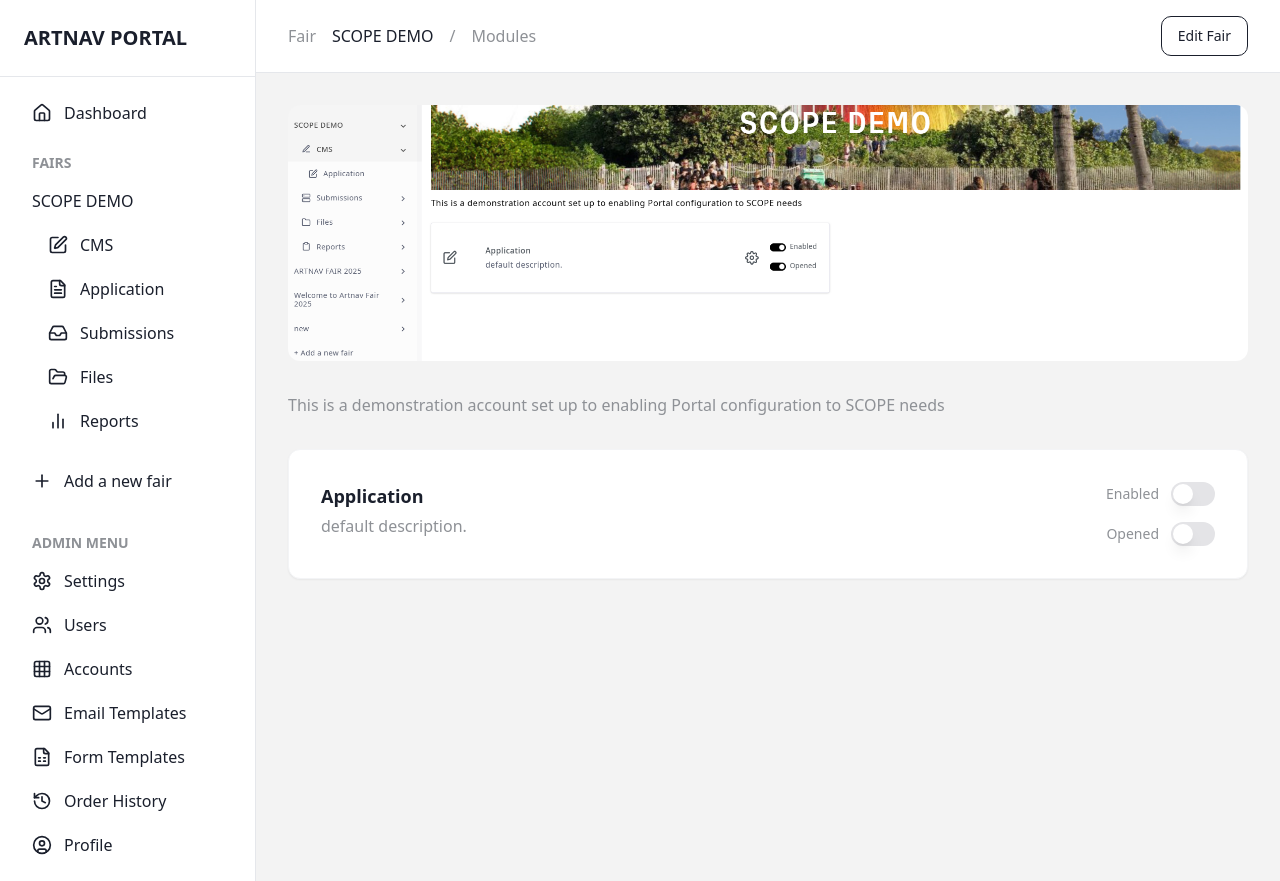
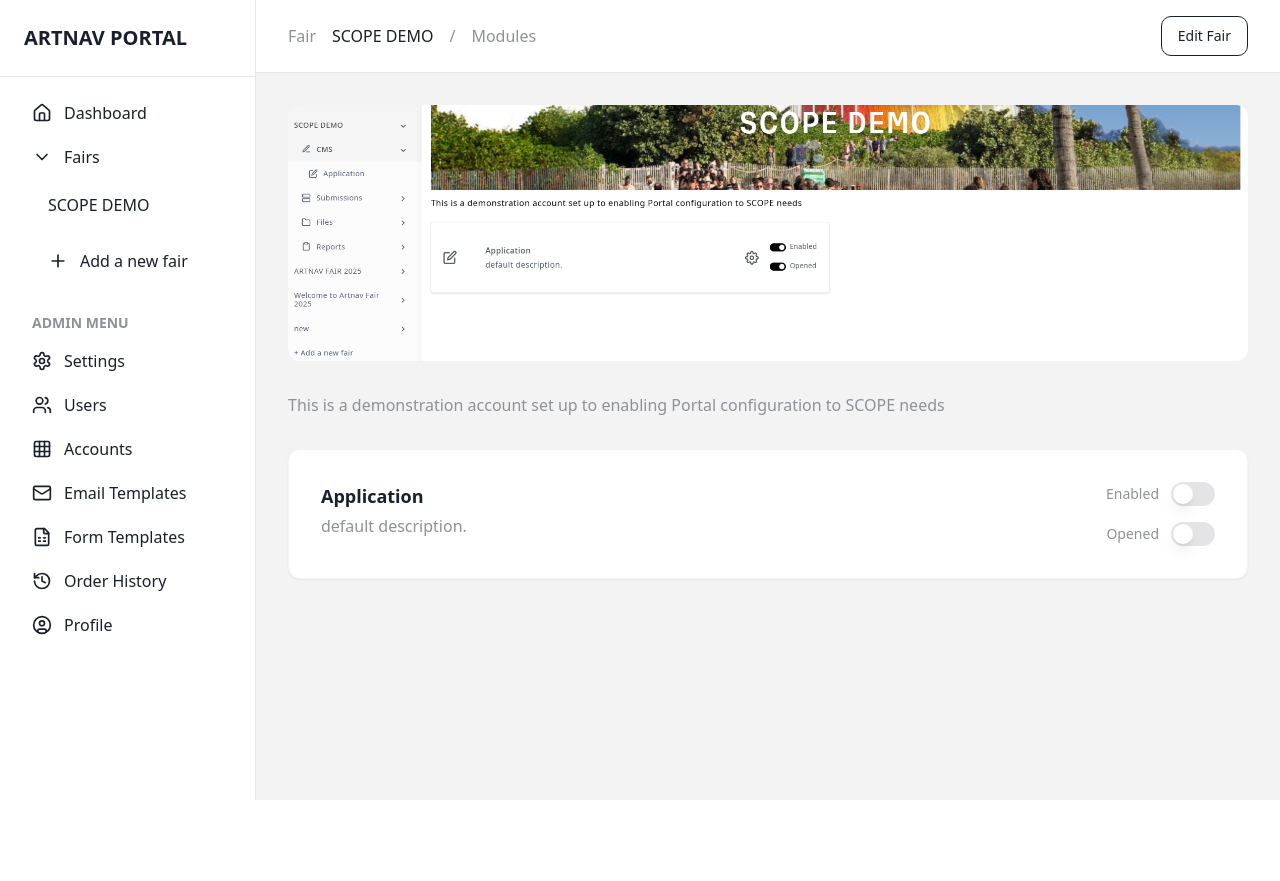
Before and after one commit to kazim3811/scope-artnav-demo, a React (Vite) app: page /dashboard in a window 1280 px wide. After the commit the page ends 800 px from the top, so only its background shows below. Built offline with nearby package versions, Linux system fonts and the light colour scheme.

Commit message:
Refactor: Implement collapsible fair menu
The "fairs" section of the dashboard will now be a collapsible menu.  The "scope demo" fair will be nested under this menu, with nested items for CMS, files, submissions, and reports.  Opening these nested items will display "applications".

```diff
--- a/src/pages/Dashboard.tsx
+++ b/src/pages/Dashboard.tsx
@@ -1,3 +1,4 @@
+
 import {
   Home,
   Settings,
@@ -13,12 +14,19 @@ import {
   Mail,
   FileSpreadsheet,
   History,
-  UserCircle
+  UserCircle,
+  ChevronDown,
+  ChevronRight
 } from "lucide-react";
 import { Button } from "@/components/ui/button";
 import { Switch } from "@/components/ui/switch";
+import { Collapsible, CollapsibleContent, CollapsibleTrigger } from "@/components/ui/collapsible";
+import { useState } from "react";
 
 const Dashboard = () => {
+  const [isOpen, setIsOpen] = useState(true);
+  const [openSubmenu, setOpenSubmenu] = useState<string | null>("cms");
+
   return (
     <div className="min-h-screen bg-[#f3f3f3]">
       <div className="flex">
@@ -35,38 +43,75 @@ const Dashboard = () => {
                 Dashboard
               </a>
 
-              <div className="pt-4">
-                <h2 className="px-4 text-sm font-semibold text-[#8E9196] uppercase">Fairs</h2>
-                <div className="mt-2 space-y-1">
-                  <div className="space-y-1">
-                    <a href="#" className="flex items-center px-4 py-2 text-[#1A1F2C] hover:bg-[#f3f3f3] rounded-lg">
+              <Collapsible open={isOpen} onOpenChange={setIsOpen}>
+                <CollapsibleTrigger className="flex items-center w-full px-4 py-2 text-[#1A1F2C] hover:bg-[#f3f3f3] rounded-lg">
+                  {isOpen ? (
+                    <ChevronDown className="w-5 h-5 mr-3" />
+                  ) : (
+                    <ChevronRight className="w-5 h-5 mr-3" />
+                  )}
+                  Fairs
+                </CollapsibleTrigger>
+                <CollapsibleContent>
+                  <div className="pl-4 mt-2">
+                    <Collapsible>
+                      <CollapsibleTrigger className="flex items-center w-full px-4 py-2 text-[#1A1F2C] hover:bg-[#f3f3f3] rounded-lg">
                         SCOPE DEMO
-                    </a>
-                    <div className="pl-4 space-y-1">
-                      <a href="#" className="flex items-center px-4 py-2 text-[#1A1F2C] hover:bg-[#f3f3f3] rounded-lg">
+                      </CollapsibleTrigger>
+                      <CollapsibleContent className="pl-4">
+                        {/* CMS Section */}
+                        <Collapsible open={openSubmenu === "cms"} onOpenChange={() => setOpenSubmenu(openSubmenu === "cms" ? null : "cms")}>
+                          <CollapsibleTrigger className="flex items-center w-full px-4 py-2 text-[#1A1F2C] hover:bg-[#f3f3f3] rounded-lg">
                             <Edit className="w-5 h-5 mr-3" />
                             CMS
+                          </CollapsibleTrigger>
+                          <CollapsibleContent className="pl-7">
+                            <a href="#" className="flex items-center px-4 py-2 text-[#1A1F2C] hover:bg-[#f3f3f3] rounded-lg">
+                              Applications
                             </a>
+                          </CollapsibleContent>
+                        </Collapsible>
+
+                        {/* Files Section */}
+                        <Collapsible open={openSubmenu === "files"} onOpenChange={() => setOpenSubmenu(openSubmenu === "files" ? null : "files")}>
+                          <CollapsibleTrigger className="flex items-center w-full px-4 py-2 text-[#1A1F2C] hover:bg-[#f3f3f3] rounded-lg">
+                            <FolderOpen className="w-5 h-5 mr-3" />
+                            Files
+                          </CollapsibleTrigger>
+                          <CollapsibleContent className="pl-7">
                             <a href="#" className="flex items-center px-4 py-2 text-[#1A1F2C] hover:bg-[#f3f3f3] rounded-lg">
-                        <FileText className="w-5 h-5 mr-3" />
-                        Application
+                              Applications
                             </a>
-                      <a href="#" className="flex items-center px-4 py-2 text-[#1A1F2C] hover:bg-[#f3f3f3] rounded-lg">
+                          </CollapsibleContent>
+                        </Collapsible>
+
+                        {/* Submissions Section */}
+                        <Collapsible open={openSubmenu === "submissions"} onOpenChange={() => setOpenSubmenu(openSubmenu === "submissions" ? null : "submissions")}>
+                          <CollapsibleTrigger className="flex items-center w-full px-4 py-2 text-[#1A1F2C] hover:bg-[#f3f3f3] rounded-lg">
                             <Inbox className="w-5 h-5 mr-3" />
                             Submissions
+                          </CollapsibleTrigger>
+                          <CollapsibleContent className="pl-7">
+                            <a href="#" className="flex items-center px-4 py-2 text-[#1A1F2C] hover:bg-[#f3f3f3] rounded-lg">
+                              Applications
                             </a>
-                      <a href="#" className="flex items-center px-4 py-2 text-[#1A1F2C] hover:bg-[#f3f3f3] rounded-lg">
-                        <FolderOpen className="w-5 h-5 mr-3" />
-                        Files
-                      </a>
-                      <a href="#" className="flex items-center px-4 py-2 text-[#1A1F2C] hover:bg-[#f3f3f3] rounded-lg">
+                          </CollapsibleContent>
+                        </Collapsible>
+
+                        {/* Reports Section */}
+                        <Collapsible open={openSubmenu === "reports"} onOpenChange={() => setOpenSubmenu(openSubmenu === "reports" ? null : "reports")}>
+                          <CollapsibleTrigger className="flex items-center w-full px-4 py-2 text-[#1A1F2C] hover:bg-[#f3f3f3] rounded-lg">
                             <BarChart2 className="w-5 h-5 mr-3" />
                             Reports
+                          </CollapsibleTrigger>
+                          <CollapsibleContent className="pl-7">
+                            <a href="#" className="flex items-center px-4 py-2 text-[#1A1F2C] hover:bg-[#f3f3f3] rounded-lg">
+                              Applications
                             </a>
-                    </div>
-                  </div>
-                </div>
-              </div>
+                          </CollapsibleContent>
+                        </Collapsible>
+                      </CollapsibleContent>
+                    </Collapsible>
 
                     <div className="pt-4 space-y-1">
                       <a href="#" className="flex items-center px-4 py-2 text-[#1A1F2C] hover:bg-[#f3f3f3] rounded-lg">
@@ -74,6 +119,9 @@ const Dashboard = () => {
                         Add a new fair
                       </a>
                     </div>
+                  </div>
+                </CollapsibleContent>
+              </Collapsible>
             </div>
 
             <div className="pt-8">
```
Lines whose indentation alone changed are shown as unchanged.
